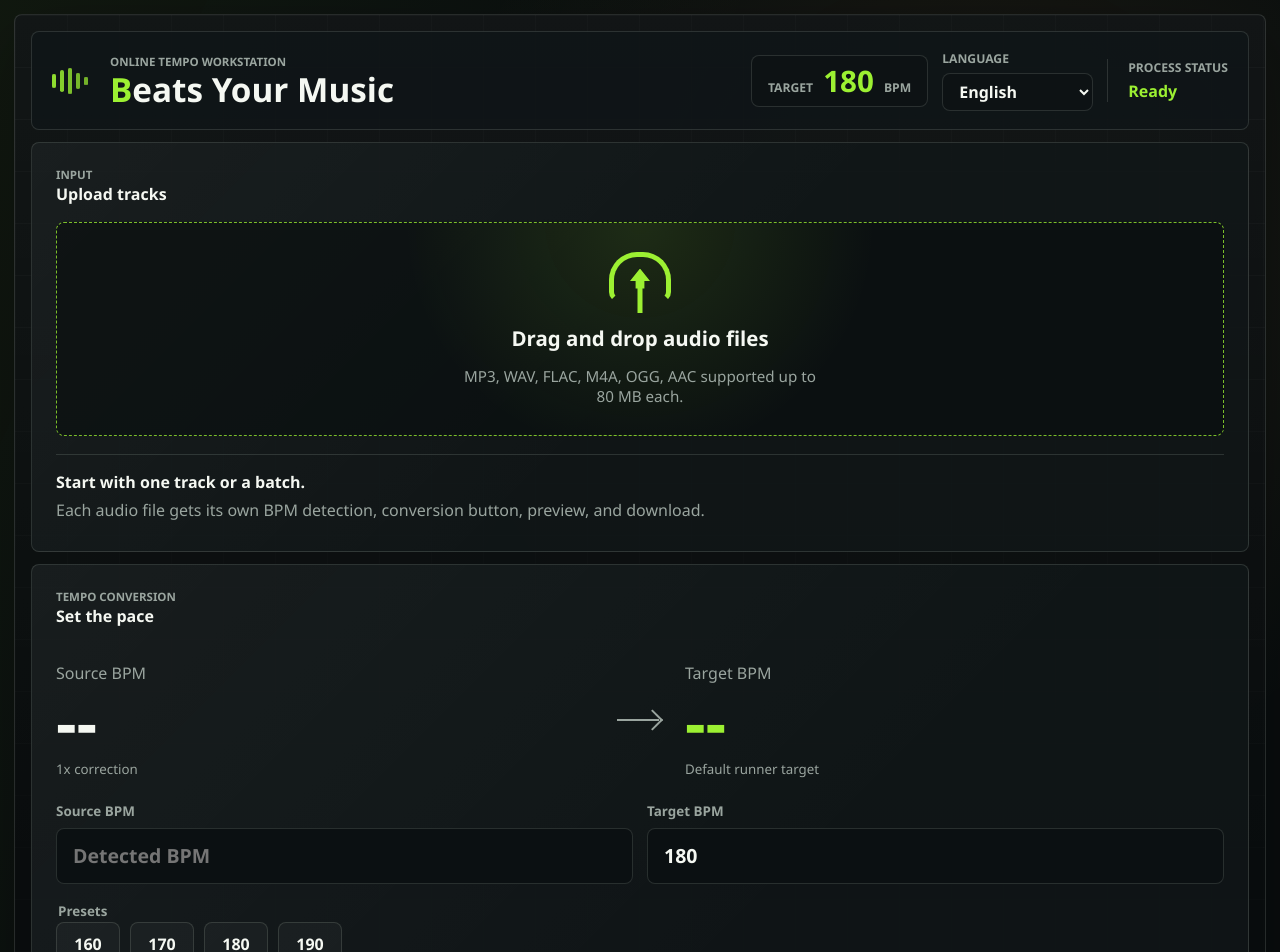
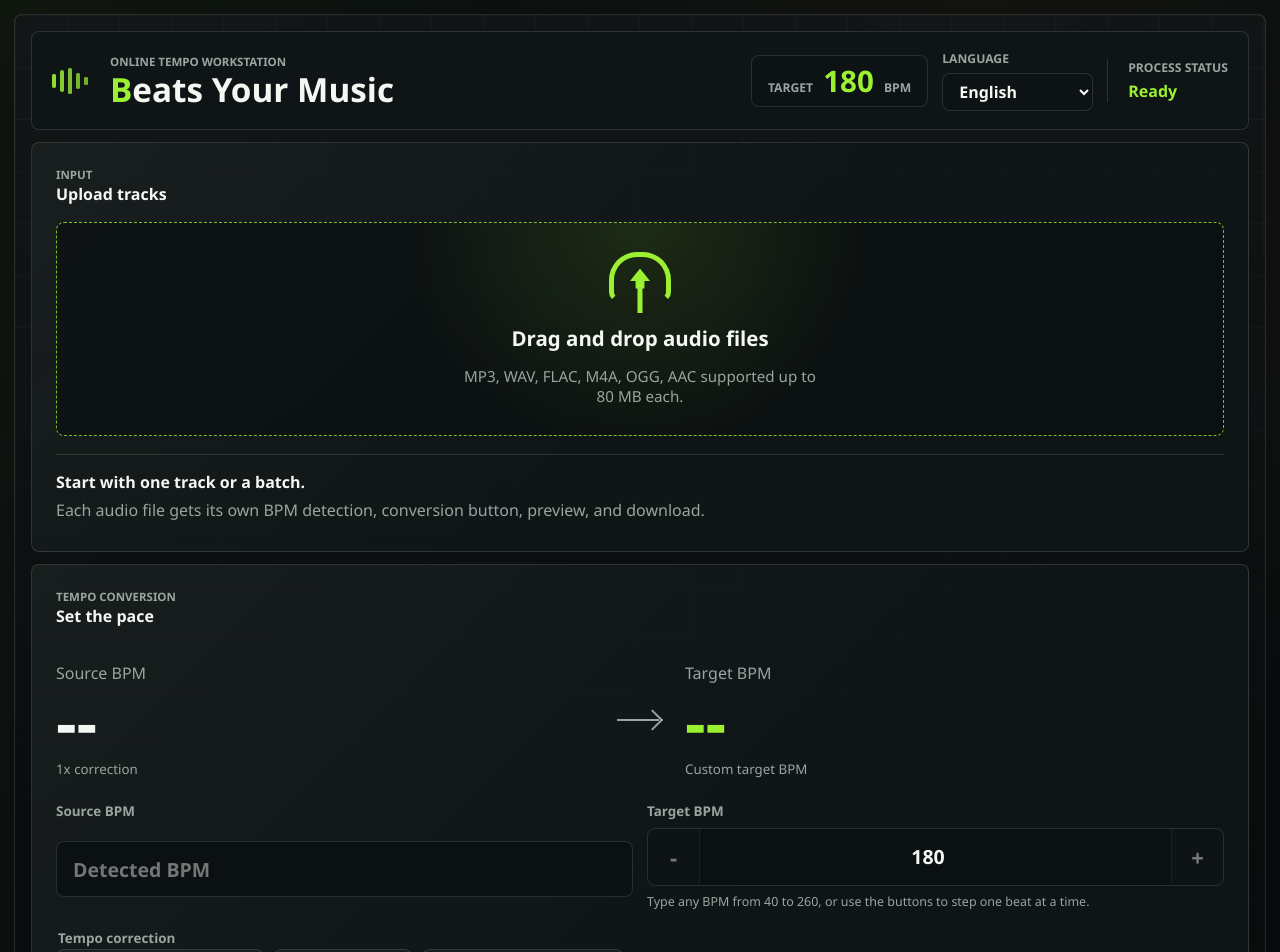
Before and after one commit to JunWeiLi233/180BPM_MUSIC, a React (Vite) app: page / in a window 1280 px wide. Shown: the top 952 px of the page. Built offline with nearby package versions, Linux system fonts and the light colour scheme.

Commit message:
Replace BPM presets with custom target control

```diff
--- a/src/App.css
+++ b/src/App.css
@@ -618,7 +618,7 @@ h2 {
 }
 
 .field span,
-.preset-row legend,
+.field > label,
 .segmented legend,
 .metronome-sound legend,
 .metronome-volume legend {
@@ -639,7 +639,6 @@ h2 {
   font-weight: 800;
 }
 
-.preset-row,
 .segmented,
 .metronome-sound,
 .metronome-volume {
@@ -652,7 +651,6 @@ h2 {
   border: 0;
 }
 
-.preset-row legend,
 .segmented legend,
 .metronome-sound legend,
 .metronome-volume legend {
@@ -660,7 +658,6 @@ h2 {
   margin-bottom: 2px;
 }
 
-.preset-row button,
 .segmented button,
 .metronome-sound button,
 .metronome-volume button {
@@ -675,13 +672,66 @@ h2 {
   cursor: pointer;
 }
 
-.preset-row button.is-selected,
 .segmented button.is-selected,
 .metronome-sound button.is-selected,
 .metronome-volume button.is-selected {
   border-color: rgba(156, 240, 50, 0.78);
   background: var(--lime);
   color: #101609;
+}
+
+.bpm-stepper {
+  display: grid;
+  grid-template-columns: 52px minmax(0, 1fr) 52px;
+  align-items: stretch;
+  border: 1px solid var(--line);
+  border-radius: 8px;
+  background: #0b1012;
+  overflow: hidden;
+}
+
+.bpm-stepper input {
+  border: 0;
+  border-radius: 0;
+  background: transparent;
+  text-align: center;
+}
+
+.stepper-button {
+  display: grid;
+  min-width: 52px;
+  min-height: 56px;
+  place-items: center;
+  border: 0;
+  background: rgba(255, 255, 255, 0.04);
+  color: var(--text);
+  font-size: 1.38rem;
+  font-weight: 900;
+  cursor: pointer;
+}
+
+.stepper-button:first-child {
+  border-right: 1px solid var(--line);
+}
+
+.stepper-button:last-child {
+  border-left: 1px solid var(--line);
+}
+
+.stepper-button:hover:not(:disabled) {
+  background: rgba(156, 240, 50, 0.14);
+  color: var(--lime);
+}
+
+.stepper-button:disabled {
+  cursor: not-allowed;
+  opacity: 0.46;
+}
+
+.field-hint {
+  color: var(--muted);
+  font-size: 0.78rem;
+  line-height: 1.35;
 }
 
 .metronome-sound,
--- a/src/App.jsx
+++ b/src/App.jsx
@@ -8,7 +8,6 @@ import {
 import { getSeoPage } from "./seo.js";
 
 const DEFAULT_TARGET_BPM = 180;
-const TARGET_PRESETS = [160, 170, 180, 190];
 const METRONOME_VOLUME_LEVELS = ["low", "medium", "high"];
 const METRONOME_SOUND_TYPES = ["pulse", "drum"];
 const ACCEPTED_TYPES = "audio/*,.mp3,.wav,.m4a,.aac,.ogg,.flac,.aiff,.aif";
@@ -45,6 +44,12 @@ function clampBpm(value) {
   const bpm = Number(value);
   if (!Number.isFinite(bpm)) return "";
   return Math.min(260, Math.max(40, bpm));
+}
+
+function stepTargetBpm(value, delta) {
+  const bpm = Number(value || DEFAULT_TARGET_BPM);
+  const base = Number.isFinite(bpm) ? bpm : DEFAULT_TARGET_BPM;
+  return clampBpm(Math.round(base + delta));
 }
 
 function sourceModeLabel(mode) {
@@ -595,34 +600,44 @@ function App() {
                 />
               </label>
 
-              <label className="field">
-                <span>{t("conversion.targetBpm")}</span>
+              <div className="field target-bpm-field">
+                <label htmlFor="target-bpm-input">{t("conversion.targetBpm")}</label>
+                <div className="bpm-stepper">
+                  <button
+                    className="stepper-button"
+                    type="button"
+                    onClick={() => updateActiveTrack({ targetBpm: stepTargetBpm(activeTrack?.targetBpm, -1) })}
+                    disabled={!activeTrack}
+                    aria-label={t("conversion.targetDecrease")}
+                  >
+                    -
+                  </button>
                   <input
+                    id="target-bpm-input"
                     type="number"
                     min="40"
                     max="260"
                     step="1"
-                  value={activeTrack?.targetBpm || DEFAULT_TARGET_BPM}
+                    value={activeTrack ? activeTrack.targetBpm : DEFAULT_TARGET_BPM}
                     onChange={(event) => updateActiveTrack({ targetBpm: clampBpm(event.target.value) })}
                     disabled={!activeTrack}
+                    aria-describedby="target-bpm-help"
                   />
-              </label>
+                  <button
+                    className="stepper-button"
+                    type="button"
+                    onClick={() => updateActiveTrack({ targetBpm: stepTargetBpm(activeTrack?.targetBpm, 1) })}
+                    disabled={!activeTrack}
+                    aria-label={t("conversion.targetIncrease")}
+                  >
+                    +
+                  </button>
                 </div>
-
-            <fieldset className="preset-row" disabled={!activeTrack}>
-              <legend>{t("conversion.presets")}</legend>
-              {TARGET_PRESETS.map((preset) => (
-                <button
-                  key={preset}
-                  className={Number(activeTrack?.targetBpm) === preset ? "is-selected" : ""}
-                  type="button"
-                  onClick={() => updateActiveTrack({ targetBpm: preset })}
-                  aria-pressed={Number(activeTrack?.targetBpm) === preset}
-                >
-                  {preset}
-                </button>
-              ))}
-            </fieldset>
+                <small id="target-bpm-help" className="field-hint">
+                  {t("conversion.targetHint")}
+                </small>
+              </div>
+            </div>
 
             <fieldset className="segmented" disabled={!activeTrack}>
               <legend>{t("conversion.tempoCorrection")}</legend>
--- a/src/i18n.js
+++ b/src/i18n.js
@@ -92,8 +92,11 @@ export const translations = {
     "conversion.readoutAria": "Detected BPM to target BPM",
     "conversion.sourceBpm": "Source BPM",
     "conversion.targetBpm": "Target BPM",
+    "conversion.targetHint": "Type any BPM from 40 to 260, or use the buttons to step one beat at a time.",
+    "conversion.targetDecrease": "Decrease target BPM",
+    "conversion.targetIncrease": "Increase target BPM",
     "conversion.correction": "{{mode}} correction",
-    "conversion.defaultTarget": "Default runner target",
+    "conversion.defaultTarget": "Custom target BPM",
     "conversion.sourcePlaceholder": "Detected BPM",
     "conversion.presets": "Presets",
     "conversion.tempoCorrection": "Tempo correction",
@@ -193,8 +196,11 @@ export const translations = {
     "conversion.readoutAria": "BPM detectado a BPM objetivo",
     "conversion.sourceBpm": "BPM de origen",
     "conversion.targetBpm": "BPM objetivo",
+    "conversion.targetHint": "Escribe cualquier BPM de 40 a 260, o usa los botones para avanzar de uno en uno.",
+    "conversion.targetDecrease": "Disminuir BPM objetivo",
+    "conversion.targetIncrease": "Aumentar BPM objetivo",
     "conversion.correction": "Corrección {{mode}}",
-    "conversion.defaultTarget": "Objetivo predeterminado para correr",
+    "conversion.defaultTarget": "BPM objetivo personalizado",
     "conversion.sourcePlaceholder": "BPM detectado",
     "conversion.presets": "Preajustes",
     "conversion.tempoCorrection": "Corrección de tempo",
@@ -294,8 +300,11 @@ export const translations = {
     "conversion.readoutAria": "检测 BPM 到目标 BPM",
     "conversion.sourceBpm": "原始 BPM",
     "conversion.targetBpm": "目标 BPM",
+    "conversion.targetHint": "输入 40 到 260 之间的任意 BPM，或用按钮每次调整 1 拍。",
+    "conversion.targetDecrease": "降低目标 BPM",
+    "conversion.targetIncrease": "提高目标 BPM",
     "conversion.correction": "{{mode}} 校正",
-    "conversion.defaultTarget": "默认跑步目标",
+    "conversion.defaultTarget": "自定义目标 BPM",
     "conversion.sourcePlaceholder": "检测到的 BPM",
     "conversion.presets": "预设",
     "conversion.tempoCorrection": "节奏校正",
@@ -395,8 +404,11 @@ export const translations = {
     "conversion.readoutAria": "Erkannte BPM zu Ziel-BPM",
     "conversion.sourceBpm": "Quell-BPM",
     "conversion.targetBpm": "Ziel-BPM",
+    "conversion.targetHint": "Gib einen BPM-Wert von 40 bis 260 ein oder nutze die Tasten für Schritte von 1.",
+    "conversion.targetDecrease": "Ziel-BPM verringern",
+    "conversion.targetIncrease": "Ziel-BPM erhöhen",
     "conversion.correction": "{{mode}}-Korrektur",
-    "conversion.defaultTarget": "Standardziel fürs Laufen",
+    "conversion.defaultTarget": "Eigener Ziel-BPM-Wert",
     "conversion.sourcePlaceholder": "Erkannte BPM",
     "conversion.presets": "Vorgaben",
     "conversion.tempoCorrection": "Tempo-Korrektur",
@@ -496,8 +508,11 @@ export const translations = {
     "conversion.readoutAria": "偵測 BPM 到目標 BPM",
     "conversion.sourceBpm": "來源 BPM",
     "conversion.targetBpm": "目標 BPM",
+    "conversion.targetHint": "輸入 40 到 260 之間的任意 BPM，或用按鈕每次調整 1 拍。",
+    "conversion.targetDecrease": "降低目標 BPM",
+    "conversion.targetIncrease": "提高目標 BPM",
     "conversion.correction": "{{mode}} 校正",
-    "conversion.defaultTarget": "預設跑步目標",
+    "conversion.defaultTarget": "自訂目標 BPM",
     "conversion.sourcePlaceholder": "偵測到的 BPM",
     "conversion.presets": "預設",
     "conversion.tempoCorrection": "節奏校正",
@@ -597,8 +612,11 @@ export const translations = {
     "conversion.readoutAria": "पहचाने गए BPM से लक्ष्य BPM",
     "conversion.sourceBpm": "स्रोत BPM",
     "conversion.targetBpm": "लक्ष्य BPM",
+    "conversion.targetHint": "40 से 260 तक कोई भी BPM लिखें, या बटन से एक-एक बीट बदलें।",
+    "conversion.targetDecrease": "लक्ष्य BPM घटाएँ",
+    "conversion.targetIncrease": "लक्ष्य BPM बढ़ाएँ",
     "conversion.correction": "{{mode}} सुधार",
-    "conversion.defaultTarget": "डिफ़ॉल्ट रनर लक्ष्य",
+    "conversion.defaultTarget": "कस्टम लक्ष्य BPM",
     "conversion.sourcePlaceholder": "पहचाना गया BPM",
     "conversion.presets": "प्रीसेट",
     "conversion.tempoCorrection": "टेम्पो सुधार",
@@ -698,8 +716,11 @@ export const translations = {
     "conversion.readoutAria": "BPM détecté vers BPM cible",
     "conversion.sourceBpm": "BPM source",
     "conversion.targetBpm": "BPM cible",
+    "conversion.targetHint": "Saisissez n'importe quel BPM de 40 à 260, ou utilisez les boutons pour avancer d'un battement.",
+    "conversion.targetDecrease": "Diminuer le BPM cible",
+    "conversion.targetIncrease": "Augmenter le BPM cible",
     "conversion.correction": "Correction {{mode}}",
-    "conversion.defaultTarget": "Cible de course par défaut",
+    "conversion.defaultTarget": "BPM cible personnalisé",
     "conversion.sourcePlaceholder": "BPM détecté",
     "conversion.presets": "Préréglages",
     "conversion.tempoCorrection": "Correction du tempo",
@@ -799,8 +820,11 @@ export const translations = {
     "conversion.readoutAria": "BPM المكتشف إلى BPM الهدف",
     "conversion.sourceBpm": "BPM المصدر",
     "conversion.targetBpm": "BPM الهدف",
+    "conversion.targetHint": "اكتب أي BPM من 40 إلى 260، أو استخدم الأزرار للتغيير نبضة واحدة في كل مرة.",
+    "conversion.targetDecrease": "خفض BPM الهدف",
+    "conversion.targetIncrease": "رفع BPM الهدف",
     "conversion.correction": "تصحيح {{mode}}",
-    "conversion.defaultTarget": "هدف الجري الافتراضي",
+    "conversion.defaultTarget": "BPM هدف مخصص",
     "conversion.sourcePlaceholder": "BPM المكتشف",
     "conversion.presets": "الإعدادات المسبقة",
     "conversion.tempoCorrection": "تصحيح الإيقاع",
@@ -900,8 +924,11 @@ export const translations = {
     "conversion.readoutAria": "শনাক্ত BPM থেকে লক্ষ্য BPM",
     "conversion.sourceBpm": "সোর্স BPM",
     "conversion.targetBpm": "লক্ষ্য BPM",
+    "conversion.targetHint": "40 থেকে 260 পর্যন্ত যেকোনো BPM লিখুন, বা বোতাম দিয়ে এক বিট করে পরিবর্তন করুন।",
+    "conversion.targetDecrease": "লক্ষ্য BPM কমান",
+    "conversion.targetIncrease": "লক্ষ্য BPM বাড়ান",
     "conversion.correction": "{{mode}} সংশোধন",
-    "conversion.defaultTarget": "ডিফল্ট রানার লক্ষ্য",
+    "conversion.defaultTarget": "কাস্টম লক্ষ্য BPM",
     "conversion.sourcePlaceholder": "শনাক্ত BPM",
     "conversion.presets": "প্রিসেট",
     "conversion.tempoCorrection": "টেম্পো সংশোধন",
@@ -1001,8 +1028,11 @@ export const translations = {
     "conversion.readoutAria": "BPM detectado para BPM alvo",
     "conversion.sourceBpm": "BPM de origem",
     "conversion.targetBpm": "BPM alvo",
+    "conversion.targetHint": "Digite qualquer BPM de 40 a 260, ou use os botões para mudar de um em um.",
+    "conversion.targetDecrease": "Diminuir BPM alvo",
+    "conversion.targetIncrease": "Aumentar BPM alvo",
     "conversion.correction": "Correção {{mode}}",
-    "conversion.defaultTarget": "Alvo padrão para corrida",
+    "conversion.defaultTarget": "BPM alvo personalizado",
     "conversion.sourcePlaceholder": "BPM detectado",
     "conversion.presets": "Predefinições",
     "conversion.tempoCorrection": "Correção de tempo",
@@ -1102,8 +1132,11 @@ export const translations = {
     "conversion.readoutAria": "Определенный BPM в целевой BPM",
     "conversion.sourceBpm": "Исходный BPM",
     "conversion.targetBpm": "Целевой BPM",
+    "conversion.targetHint": "Введите любой BPM от 40 до 260 или меняйте значение кнопками по одному удару.",
+    "conversion.targetDecrease": "Уменьшить целевой BPM",
+    "conversion.targetIncrease": "Увеличить целевой BPM",
     "conversion.correction": "Коррекция {{mode}}",
-    "conversion.defaultTarget": "Стандартная цель для бега",
+    "conversion.defaultTarget": "Пользовательский целевой BPM",
     "conversion.sourcePlaceholder": "Определенный BPM",
     "conversion.presets": "Пресеты",
     "conversion.tempoCorrection": "Коррекция темпа",
@@ -1203,8 +1236,11 @@ export const translations = {
     "conversion.readoutAria": "شناخت شدہ BPM سے ہدف BPM",
     "conversion.sourceBpm": "ماخذ BPM",
     "conversion.targetBpm": "ہدف BPM",
+    "conversion.targetHint": "40 سے 260 تک کوئی بھی BPM لکھیں، یا بٹن سے ایک ایک بیٹ بدلیں۔",
+    "conversion.targetDecrease": "ہدف BPM کم کریں",
+    "conversion.targetIncrease": "ہدف BPM بڑھائیں",
     "conversion.correction": "{{mode}} اصلاح",
-    "conversion.defaultTarget": "ڈیفالٹ رنر ہدف",
+    "conversion.defaultTarget": "حسب ضرورت ہدف BPM",
     "conversion.sourcePlaceholder": "شناخت شدہ BPM",
     "conversion.presets": "پری سیٹس",
     "conversion.tempoCorrection": "ٹیمپو اصلاح",
```
Also changed, not shown: tests/browser-smoke.mjs (+14 -1 lines). Lines whose indentation alone changed are shown as unchanged.
